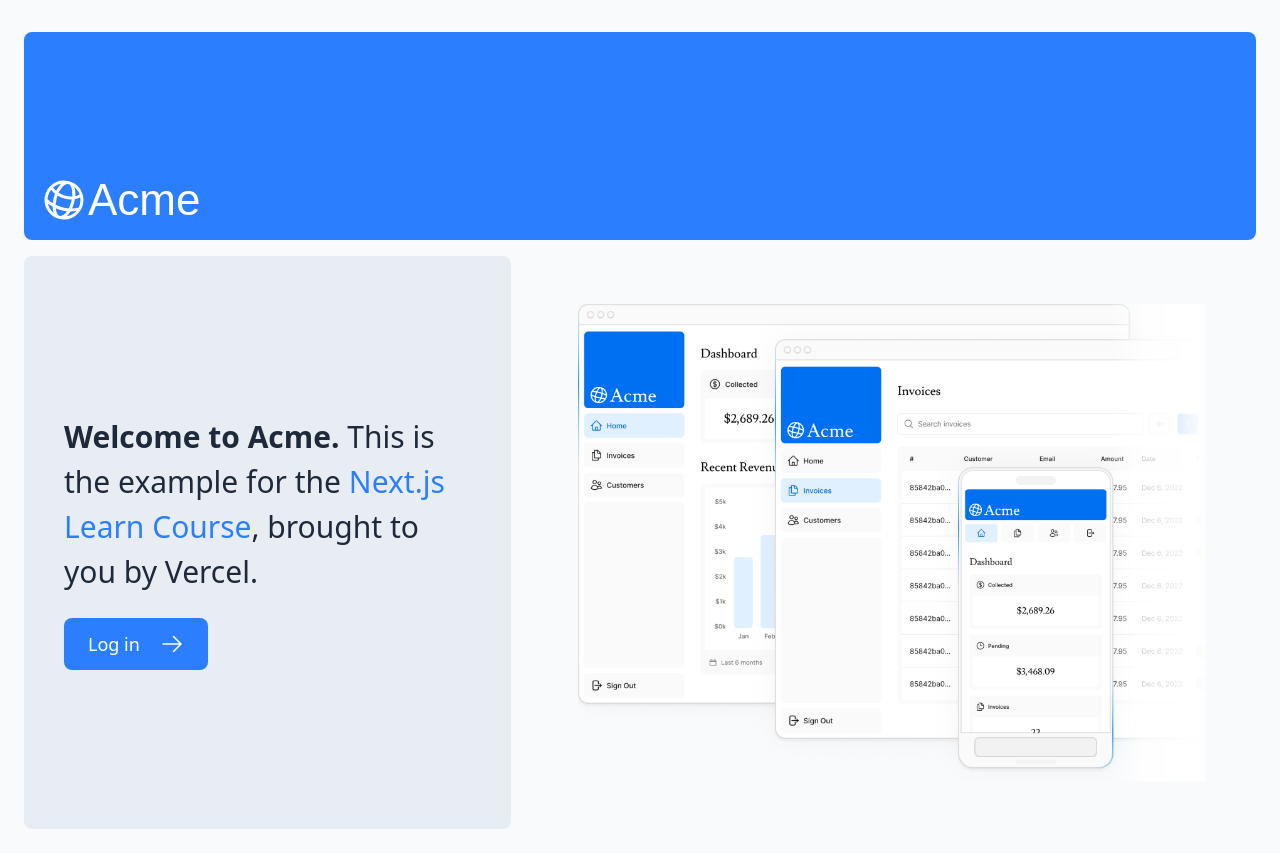
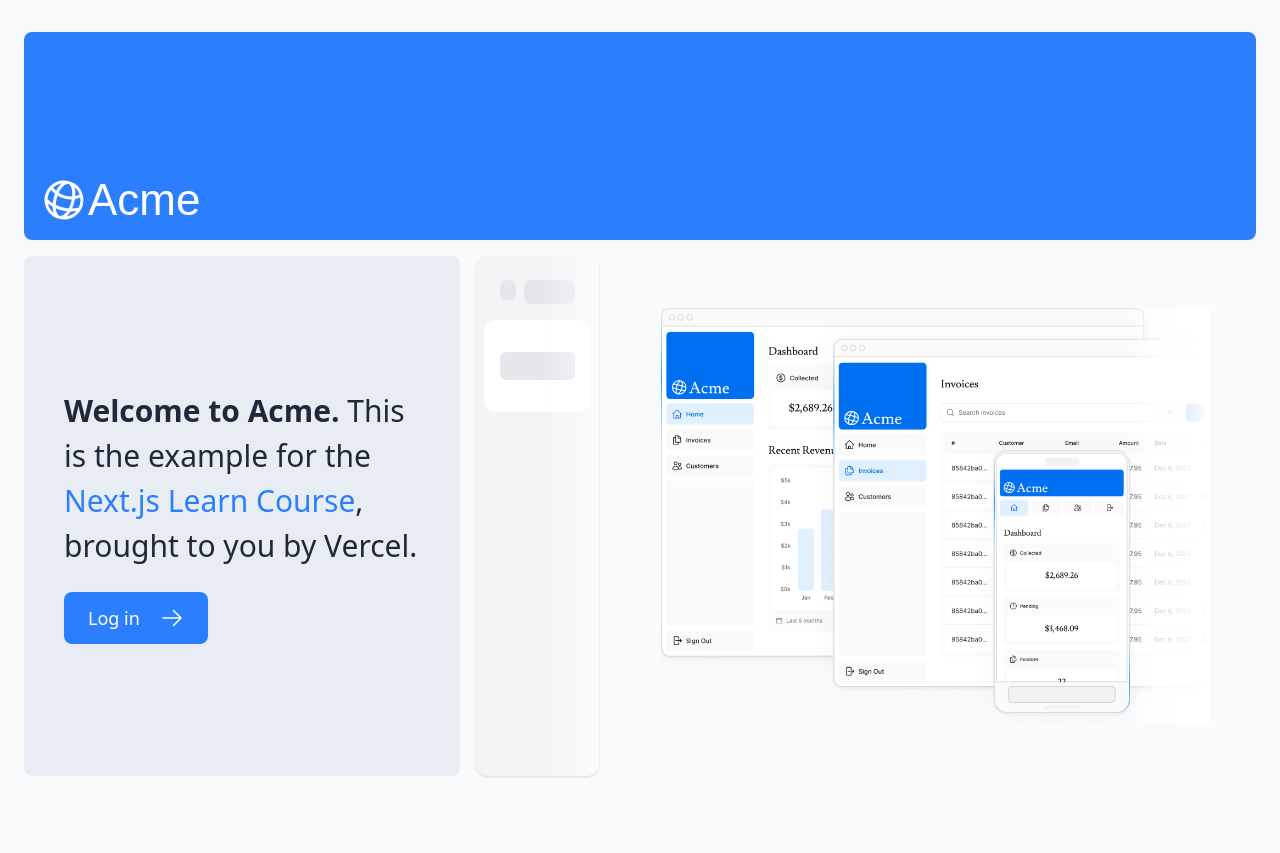
Before and after one commit to PaulHaze/nextjs-dashboard-tutorial, a Next.js app: page / in a window 1280 px wide. After the commit the page ends 800 px from the top, so only its background shows below. Built offline with nearby package versions, Linux system fonts and the light colour scheme; a web font is replaced by a local one.

Commit message:
styles for skeletons refactor

```diff
--- a/src/app/page.tsx
+++ b/src/app/page.tsx
@@ -1,7 +1,7 @@
 import Link from 'next/link';
 import Image from 'next/image';
 
-import { AcmeLogo } from '@/components/ui';
+import { AcmeLogo, CardSkeleton } from '@/components/ui';
 import { ArrowRightIcon } from '@heroicons/react/24/outline';
 
 export default function HomePage() {
@@ -28,6 +28,7 @@
             <span>Log in</span> <ArrowRightIcon className="w-5 md:w-6" />
           </Link>
         </div>
+        <CardSkeleton />
         <div className="flex items-center justify-center p-6 md:w-3/5 md:px-4 md:py-12">
           {/* Add Hero Images Here */}
           <Image
--- a/src/components/ui/Skeletons.tsx
+++ b/src/components/ui/Skeletons.tsx
@@ -1,19 +1,12 @@
-// Loading animation
-const shimmer =
-  'before:absolute before:inset-0 before:-translate-x-full before:animate-shimmer before:bg-gradient-to-r before:from-transparent before:via-white/60 before:to-transparent ';
-
 export function CardSkeleton() {
   return (
     <div
-      className={`${shimmer} relative overflow-hidden rounded-xl bg-gray-100 p-2 shadow-sm`}
+      className={`shimmer relative overflow-hidden rounded-xl bg-gray-100 p-2 shadow-sm`}
     >
       <div className="flex p-4">
         <div className="h-5 w-5 rounded-md bg-gray-200" />
         <div className="ml-2 h-6 w-16 rounded-md bg-gray-200 text-sm font-medium" />
       </div>
-      {/* <div className="bg-green-500">
-        <h1 className="animate-shimmer">TEST</h1>
-      </div> */}
       <div className="flex items-center justify-center truncate rounded-xl bg-white px-4 py-8">
         <div className="h-7 w-20 rounded-md bg-gray-200" />
       </div>
--- a/src/styles/main.css
+++ b/src/styles/main.css
@@ -61,10 +61,10 @@
     }
   }
 
-  --animate-shimmer: shimmer 2s ease-in-out infinite;
+  --animate-shimmer: shimmer 1.5s ease-in-out infinite;
   @keyframes shimmer {
     0% {
-      transform: translateX(-100%);
+      transform: translateX(0);
     }
     100% {
       transform: translateX(200%);
@@ -113,7 +113,5 @@
   @apply flex items-center justify-center;
 }
 @utility shimmer {
-  &:before {
-    @apply absolute inset-0 -translate-x-full animate-[shimmer_2s_infinite] bg-gradient-to-r from-transparent via-white/60 to-transparent;
-  }
+  @apply before:animate-shimmer before:absolute before:inset-0 before:-translate-x-full before:bg-gradient-to-r before:from-transparent before:via-white/60 before:to-transparent;
 }
```
